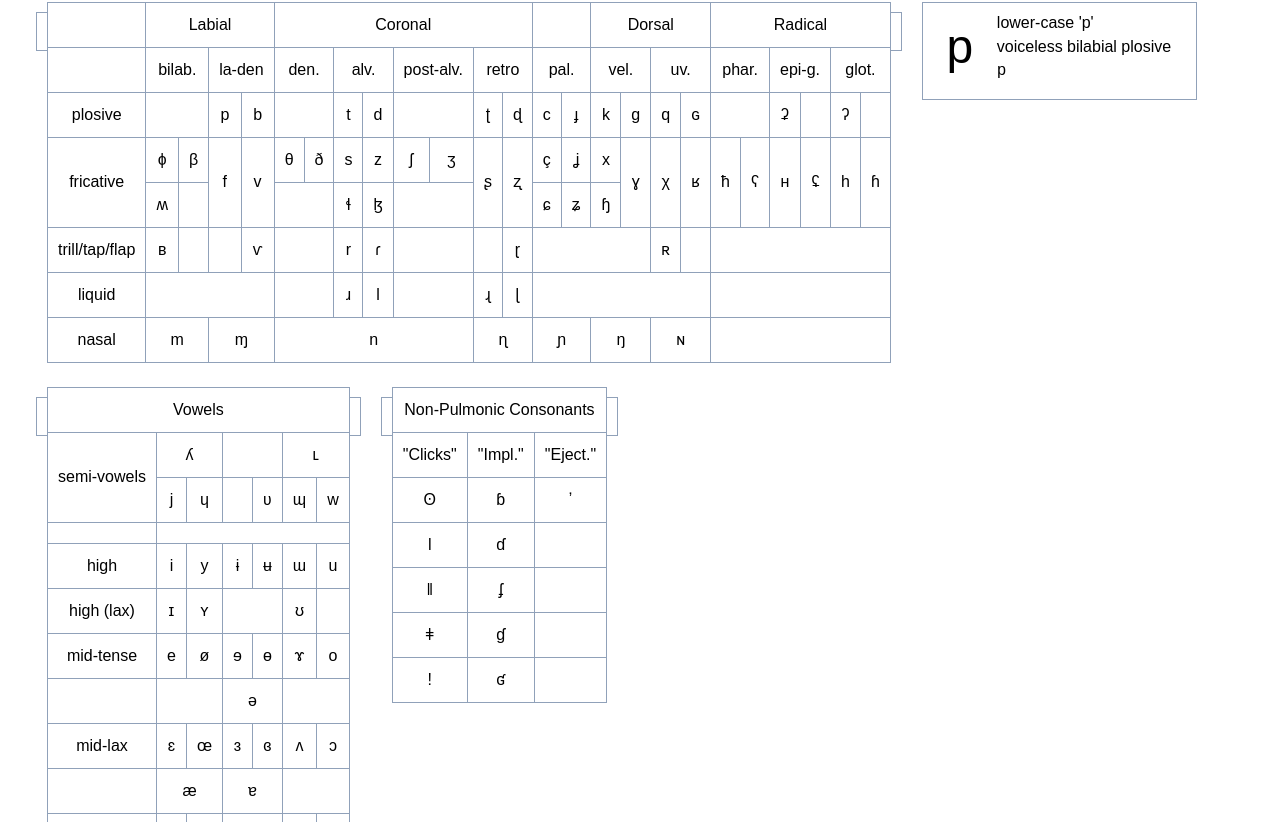
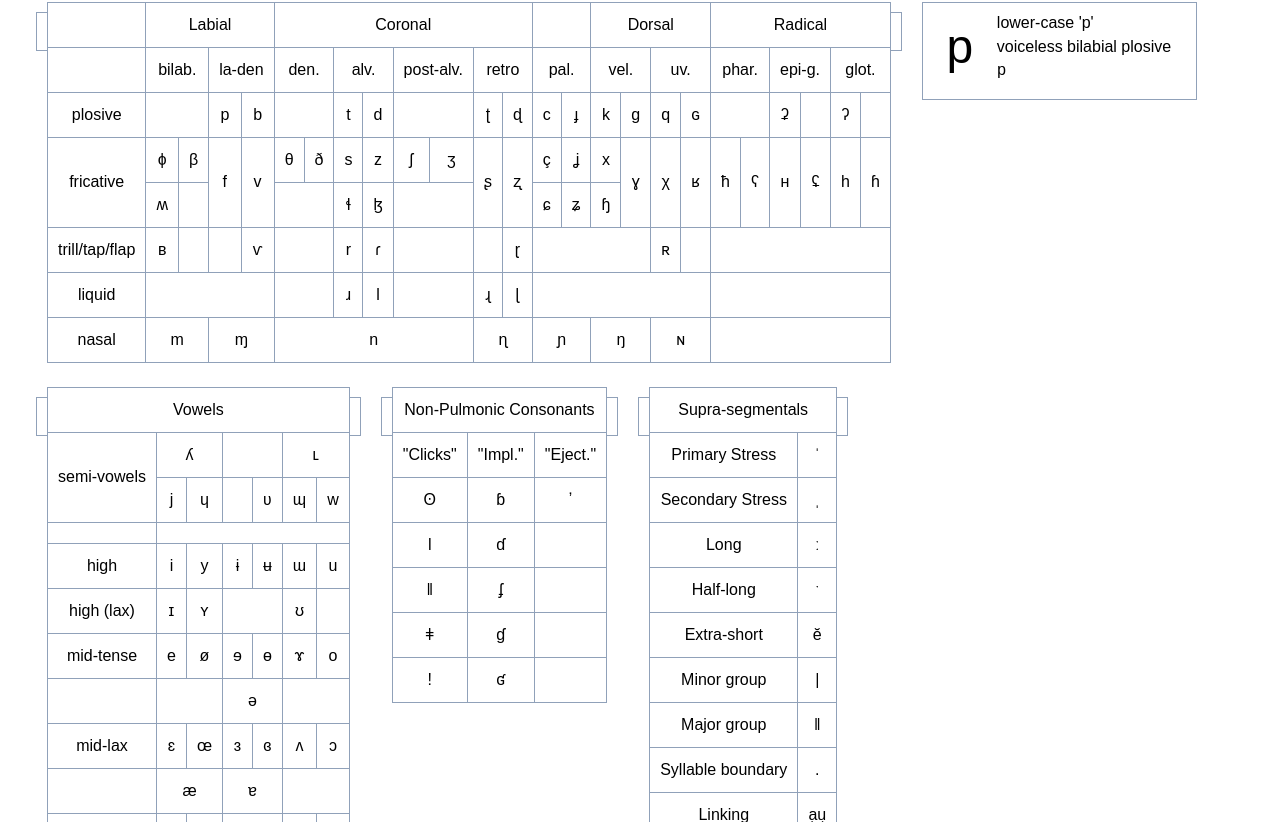
Before and after one commit to theapana/ipa-keyboard, a React (Vite) app: page /ipa-keyboard in a window 1280 px wide. Shown: the part 278-1100 px from the top of the page. Built offline with nearby package versions, Linux system fonts and the light colour scheme.

Commit message:
+suprasegmentals

```diff
--- a/src/IPAChart.jsx
+++ b/src/IPAChart.jsx
@@ -52,6 +52,7 @@ export default function IPAChart() {
         <div className="m-6" />
         <VowelChart setSymbol={setSymbol} />
         <NonPulmonicChart setSymbol={setSymbol} />
+        <SymbolsChart setSymbol={setSymbol} />
         <Markdown>{content_approx}</Markdown>
         <div className="m-6" />
         <Markdown>{content2}</Markdown>
@@ -332,3 +333,49 @@ function NonPulmonicChart({setSymbol}) {
         </tbody>
     </table>;
 }
+
+function SymbolsChart({setSymbol}) {
+    return <table className="IPAChart">
+        <tbody>
+            <tr>
+                <td colSpan="2">Supra-segmentals</td>
+            </tr>
+            <tr>
+                <td>Primary Stress</td>
+                <IPAEntry value="ˈ" setSymbol={setSymbol} />
+            </tr>
+            <tr>
+                <td>Secondary Stress</td>
+                <IPAEntry value="ˌ" setSymbol={setSymbol} />
+            </tr>
+            <tr>
+                <td>Long</td>
+                <IPAEntry value="ː" setSymbol={setSymbol} />
+            </tr>
+            <tr>
+                <td>Half-long</td>
+                <IPAEntry value="ˑ" setSymbol={setSymbol} />
+            </tr>
+            <tr>
+                <td>Extra-short</td>
+                <IPAEntry value="ĕ" setSymbol={setSymbol} />
+            </tr>
+            <tr>
+                <td>Minor group</td>
+                <IPAEntry value="|" setSymbol={setSymbol} />
+            </tr>
+            <tr>
+                <td>Major group</td>
+                <IPAEntry value="‖" setSymbol={setSymbol} />
+            </tr>
+            <tr>
+                <td>Syllable boundary</td>
+                <IPAEntry value="." setSymbol={setSymbol} />
+            </tr>
+            <tr>
+                <td>Linking</td>
+                <IPAEntry value="a͜u" setSymbol={setSymbol} />
+            </tr>
+        </tbody>
+    </table>;
+}
--- a/src/keymap.jsx
+++ b/src/keymap.jsx
@@ -27,10 +27,11 @@ export const keymap = {
     "y": {"base": "y", "lower": "ʏ"},
     "e": {"base": "e", "lower": "ɛ"},
     "o": {"base": "o", "slash": "ø", "lower": "ɔ", "round": "ɤ"},
-    "'": {"base": "'", "lower": "ˈ"}, // apostrophe => primary stress
-    ",": {"base": ",", "lower": "ˌ"}, // comma => secondary stress
-    ";": {"base": ";", "lower": "ː"}, // semicolon => length
     // "œ": {"base": "o"},
     // "ʌ": {"base": "o"},
     // "ɶ": {"base": "O"},
+    "'": { "base": "'", "lower": "ˈ", },
+    ",": { "base": ",", "lower": "ˌ", },
+    ";": { "base": ";", "lower": "ː", "raise": "ˑ",},
+    "\\": { "base": "\\", "lower": "‖",},   // not working..
 };
--- a/src/symbol.jsx
+++ b/src/symbol.jsx
@@ -474,9 +474,55 @@ export const symbol_info = {
         "description": "low back unround vowel",
         "tipa-code": "A",
     },
-    "ɒ": {
+    "ɒ":
+    {
         "glyph-name": "turned script 'a'",
         "description": "low back round vowel",
         "tipa-code": "6",
     },
+    "ˈ": {
+        "glyph-name": "vertical stroke (superior)",
+        "description": "primary stress",
+        "tipa-code": "\"",
+    },
+    "ˌ": {
+        "glyph-name": "vertical stroke (inferior)",
+        "description": "secondary stress",
+        "tipa-code": "\"\"",
+    },
+    "ː": {
+        "glyph-name": "length mark",
+        "description": "long",
+        "tipa-code": ":",
+    },
+    "ˑ": {
+        "glyph-name": "half-length mark",
+        "description": "half-long",
+        "tipa-code": ";",
+    },
+    "ĕ": {
+        "glyph-name": "combining breve",
+        "description": "extra-short",
+        "tipa-code": "\\u{e}",
+    },
+    "|": {
+        "glyph-name": "vertical line",
+        "description": "minor (foot) group",
+        "tipa-code": ".",
+    },
+    "‖": {
+        "glyph-name": "double vertical line",
+        "description": "major (intonation) group",
+        "tipa-code": "\\textvertline",
+    },
+    ".": {
+        "glyph-name": "bottom tie-bar",
+        "description": "syllable break",
+        "tipa-code": "\\textdoublevertline",
+    },
+    "a͜u": {
+        "glyph-name": "turned script 'a'",
+        "description": "linking (absence of a break)",
+        "tipa-code": "\\t*{au}",
+    },
 };
```
